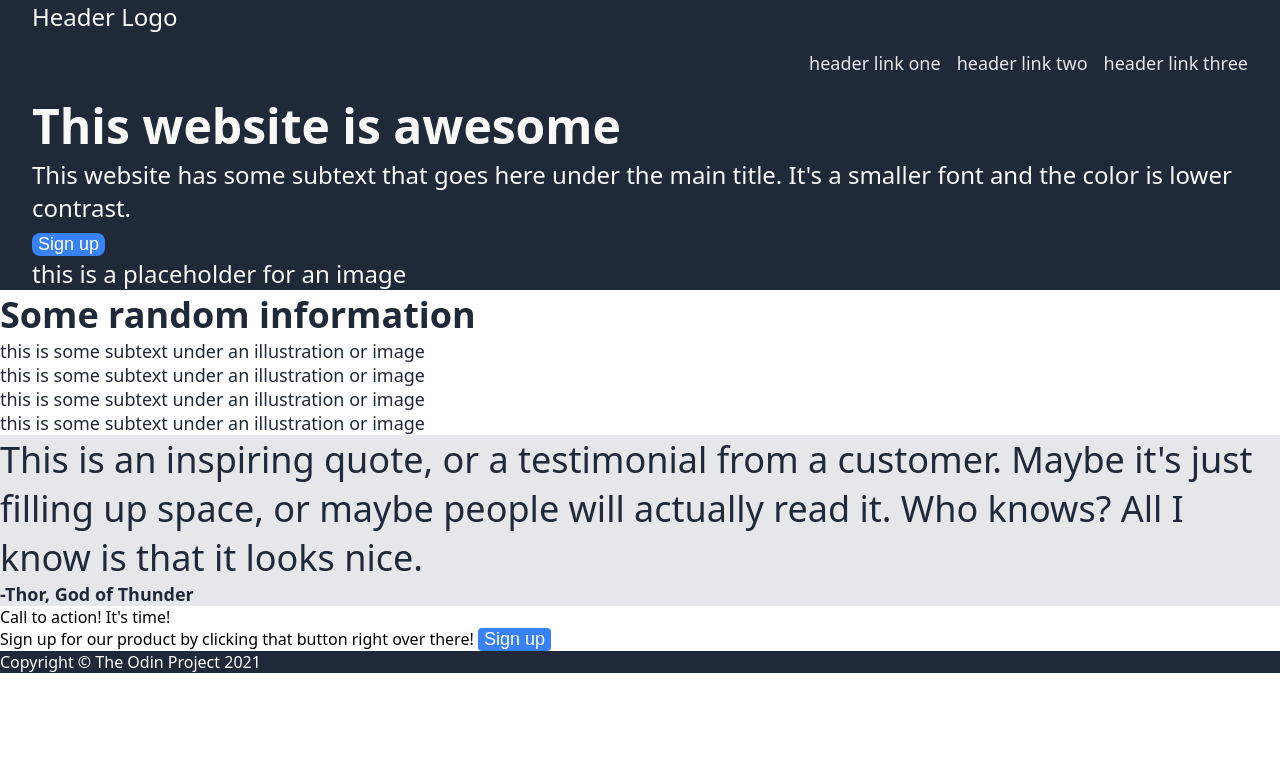
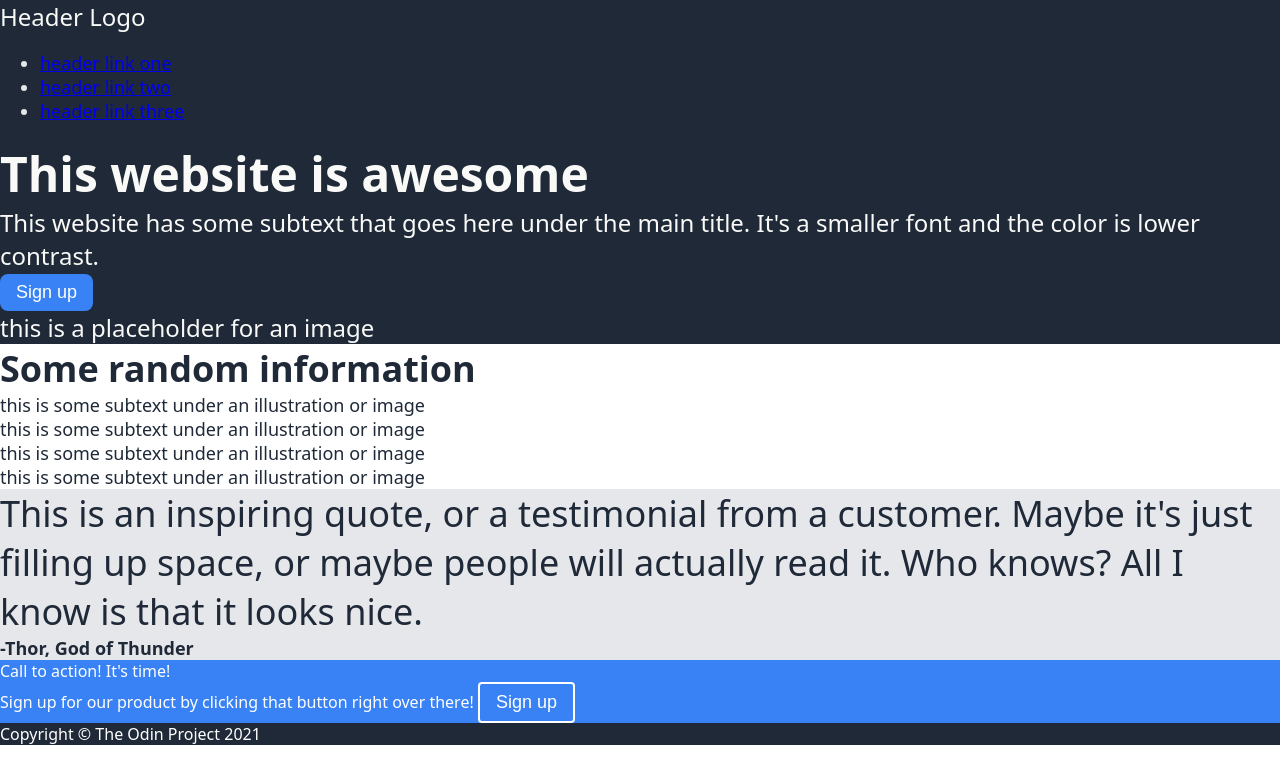
Before and after one commit to STARBOYJEDI/Landing-Page, a plain HTML site: page index.html in a window 1280 px wide. Drawn offline with Linux system fonts and the light colour scheme.

Commit message:
Refactor header structure and enhance blue-box styles; add sub-heading for call to action

```diff
--- a/index.html
+++ b/index.html
@@ -8,7 +8,9 @@
     </head>
     <body>
         <div class="header">
-            Header Logo
+            <div class="logo">
+                Header Logo
+            </div>
             <ul class="right-links">
                 <li><a href="#">header link one</a></li>
                 <li><a href="#">header link two</a></li>
@@ -37,7 +39,9 @@
             </div>
         </div>
         <div class="blue-box">
-            Call to action! It's time!
+            <div class="sub-heading">
+                Call to action! It's time!
+            </div>
             <div class="sub-text">
                 Sign up for our product by clicking that button right over there!
                 <button type="submit">Sign up</button>
--- a/style.css
+++ b/style.css
@@ -2,9 +2,10 @@
 
 body {
     font-family: system-ui, -apple-system, BlinkMacSystemFont, 'Segoe UI', Roboto, Oxygen, Ubuntu, Cantarell, 'Open Sans', 'Helvetica Neue', sans-serif;
+    padding: 0;
     margin: 0;
-    min-height: 100vh;
 }
+
 
 .header, .footer {
     background: #1F2937;
@@ -33,6 +34,7 @@ body {
     font-size: 18px;
     background-color: #3882f6;
     color: white;
+    padding: 8px 16px;
 }
 
 .middle {
@@ -61,33 +63,26 @@ body {
 }
 
 .blue-box button {
-    border: none;
+    border: 2px solid white;
     border-radius: 4px;
     font-size: 18px;
     background-color: #3882f6;
     color: white;
+    padding: 8px 16px;
+}
+
+.blue-box {
+    background-color: #3882f6;
+    color: white;
+}
+
+.sub-heading {
+    font-size: 16px;
+    font-weight: 500;
 }
 
 body {
     display: flex;
     flex-direction: column;
+    flex-wrap: nowrap;
 }
-
-.header {
-    display: flex;
-    flex-direction: column;
-    padding: 0 32px;
-}
-
-.right-links {
-    display: flex;
-    justify-content: flex-end;
-    padding: 0;
-    gap: 16px;
-    list-style: none;
-}
-
-a {
-    text-decoration: none;
-    color: inherit;
-}
```
